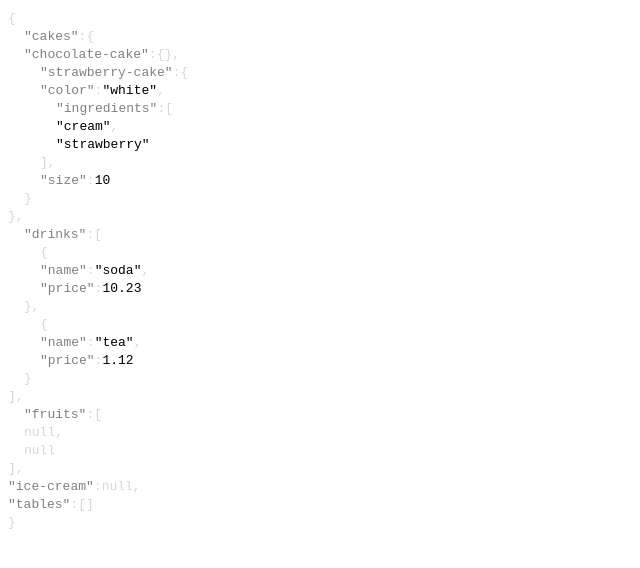
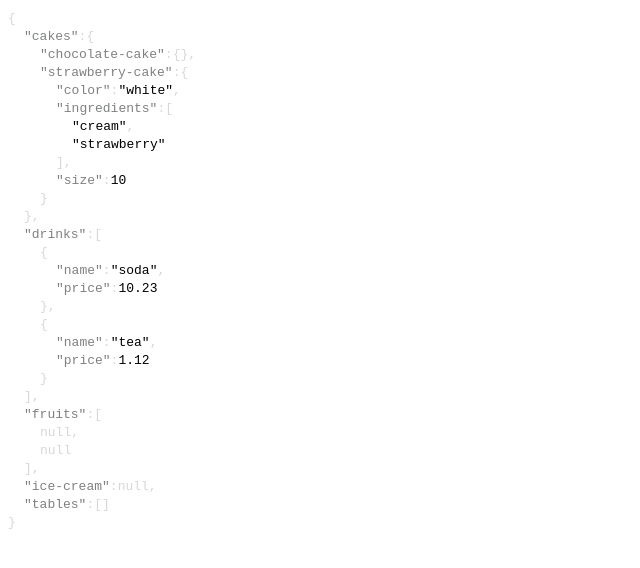
Before and after one commit to nikolaydubina/watchhttp, a plain HTML site: page webdelta/testdata/example.out.html in a window 1280 px wide. Shown: the whole page, without its empty margins (0-640 px from the left). Drawn offline with Linux system fonts and the light colour scheme.

Commit message:
pretty-json-html

```diff
--- a/webdelta/testdata/example.out.html
+++ b/webdelta/testdata/example.out.html
@@ -66,32 +66,32 @@
 
 <div class="json-container-row"><div class="json-container-padding"></div><div class="json-lang">{</div>
 </div><div class="json-container-row"><div class="json-container-padding">&nbsp&nbsp&nbsp&nbsp</div><div class="json-key json-string">"cakes"</div><div class="json-lang">:</div><div class="json-lang">{</div>
-</div><div class="json-container-row"><div class="json-container-padding">&nbsp&nbsp&nbsp&nbsp</div><div class="json-key json-string">"chocolate-cake"</div><div class="json-lang">:</div><div class="json-lang">{</div><div class="json-lang">}</div><div class="json-lang">,</div>
+</div><div class="json-container-row"><div class="json-container-padding">&nbsp&nbsp&nbsp&nbsp&nbsp&nbsp&nbsp&nbsp</div><div class="json-key json-string">"chocolate-cake"</div><div class="json-lang">:</div><div class="json-lang">{</div><div class="json-lang">}</div><div class="json-lang">,</div>
 </div><div class="json-container-row"><div class="json-container-padding">&nbsp&nbsp&nbsp&nbsp&nbsp&nbsp&nbsp&nbsp</div><div class="json-key json-string">"strawberry-cake"</div><div class="json-lang">:</div><div class="json-lang">{</div>
-</div><div class="json-container-row"><div class="json-container-padding">&nbsp&nbsp&nbsp&nbsp&nbsp&nbsp&nbsp&nbsp</div><div class="json-key json-string">"color"</div><div class="json-lang">:</div><div class="json-value json-string">"white"</div><div class="json-lang">,</div>
+</div><div class="json-container-row"><div class="json-container-padding">&nbsp&nbsp&nbsp&nbsp&nbsp&nbsp&nbsp&nbsp&nbsp&nbsp&nbsp&nbsp</div><div class="json-key json-string">"color"</div><div class="json-lang">:</div><div class="json-value json-string">"white"</div><div class="json-lang">,</div>
 </div><div class="json-container-row"><div class="json-container-padding">&nbsp&nbsp&nbsp&nbsp&nbsp&nbsp&nbsp&nbsp&nbsp&nbsp&nbsp&nbsp</div><div class="json-key json-string">"ingredients"</div><div class="json-lang">:</div><div class="json-lang">[</div>
-</div><div class="json-container-row"><div class="json-container-padding">&nbsp&nbsp&nbsp&nbsp&nbsp&nbsp&nbsp&nbsp&nbsp&nbsp&nbsp&nbsp</div><div class="json-value json-string">"cream"</div><div class="json-lang">,</div>
-</div><div class="json-container-row"><div class="json-container-padding">&nbsp&nbsp&nbsp&nbsp&nbsp&nbsp&nbsp&nbsp&nbsp&nbsp&nbsp&nbsp</div><div class="json-value json-string">"strawberry"</div>
-</div><div class="json-container-row"><div class="json-container-padding">&nbsp&nbsp&nbsp&nbsp&nbsp&nbsp&nbsp&nbsp</div><div class="json-lang">]</div><div class="json-lang">,</div>
-</div><div class="json-container-row"><div class="json-container-padding">&nbsp&nbsp&nbsp&nbsp&nbsp&nbsp&nbsp&nbsp</div><div class="json-key json-string">"size"</div><div class="json-lang">:</div><div class="json-value json-number">10</div>
-</div><div class="json-container-row"><div class="json-container-padding">&nbsp&nbsp&nbsp&nbsp</div><div class="json-lang">}</div>
-</div><div class="json-container-row"><div class="json-container-padding"></div><div class="json-lang">}</div><div class="json-lang">,</div>
+</div><div class="json-container-row"><div class="json-container-padding">&nbsp&nbsp&nbsp&nbsp&nbsp&nbsp&nbsp&nbsp&nbsp&nbsp&nbsp&nbsp&nbsp&nbsp&nbsp&nbsp</div><div class="json-value json-string">"cream"</div><div class="json-lang">,</div>
+</div><div class="json-container-row"><div class="json-container-padding">&nbsp&nbsp&nbsp&nbsp&nbsp&nbsp&nbsp&nbsp&nbsp&nbsp&nbsp&nbsp&nbsp&nbsp&nbsp&nbsp</div><div class="json-value json-string">"strawberry"</div>
+</div><div class="json-container-row"><div class="json-container-padding">&nbsp&nbsp&nbsp&nbsp&nbsp&nbsp&nbsp&nbsp&nbsp&nbsp&nbsp&nbsp</div><div class="json-lang">]</div><div class="json-lang">,</div>
+</div><div class="json-container-row"><div class="json-container-padding">&nbsp&nbsp&nbsp&nbsp&nbsp&nbsp&nbsp&nbsp&nbsp&nbsp&nbsp&nbsp</div><div class="json-key json-string">"size"</div><div class="json-lang">:</div><div class="json-value json-number">10</div>
+</div><div class="json-container-row"><div class="json-container-padding">&nbsp&nbsp&nbsp&nbsp&nbsp&nbsp&nbsp&nbsp</div><div class="json-lang">}</div>
+</div><div class="json-container-row"><div class="json-container-padding">&nbsp&nbsp&nbsp&nbsp</div><div class="json-lang">}</div><div class="json-lang">,</div>
 </div><div class="json-container-row"><div class="json-container-padding">&nbsp&nbsp&nbsp&nbsp</div><div class="json-key json-string">"drinks"</div><div class="json-lang">:</div><div class="json-lang">[</div>
 </div><div class="json-container-row"><div class="json-container-padding">&nbsp&nbsp&nbsp&nbsp&nbsp&nbsp&nbsp&nbsp</div><div class="json-lang">{</div>
-</div><div class="json-container-row"><div class="json-container-padding">&nbsp&nbsp&nbsp&nbsp&nbsp&nbsp&nbsp&nbsp</div><div class="json-key json-string">"name"</div><div class="json-lang">:</div><div class="json-value json-string">"soda"</div><div class="json-lang">,</div>
-</div><div class="json-container-row"><div class="json-container-padding">&nbsp&nbsp&nbsp&nbsp&nbsp&nbsp&nbsp&nbsp</div><div class="json-key json-string">"price"</div><div class="json-lang">:</div><div class="json-value json-number">10.23</div>
-</div><div class="json-container-row"><div class="json-container-padding">&nbsp&nbsp&nbsp&nbsp</div><div class="json-lang">}</div><div class="json-lang">,</div>
+</div><div class="json-container-row"><div class="json-container-padding">&nbsp&nbsp&nbsp&nbsp&nbsp&nbsp&nbsp&nbsp&nbsp&nbsp&nbsp&nbsp</div><div class="json-key json-string">"name"</div><div class="json-lang">:</div><div class="json-value json-string">"soda"</div><div class="json-lang">,</div>
+</div><div class="json-container-row"><div class="json-container-padding">&nbsp&nbsp&nbsp&nbsp&nbsp&nbsp&nbsp&nbsp&nbsp&nbsp&nbsp&nbsp</div><div class="json-key json-string">"price"</div><div class="json-lang">:</div><div class="json-value json-number">10.23</div>
+</div><div class="json-container-row"><div class="json-container-padding">&nbsp&nbsp&nbsp&nbsp&nbsp&nbsp&nbsp&nbsp</div><div class="json-lang">}</div><div class="json-lang">,</div>
 </div><div class="json-container-row"><div class="json-container-padding">&nbsp&nbsp&nbsp&nbsp&nbsp&nbsp&nbsp&nbsp</div><div class="json-lang">{</div>
-</div><div class="json-container-row"><div class="json-container-padding">&nbsp&nbsp&nbsp&nbsp&nbsp&nbsp&nbsp&nbsp</div><div class="json-key json-string">"name"</div><div class="json-lang">:</div><div class="json-value json-string">"tea"</div><div class="json-lang">,</div>
-</div><div class="json-container-row"><div class="json-container-padding">&nbsp&nbsp&nbsp&nbsp&nbsp&nbsp&nbsp&nbsp</div><div class="json-key json-string">"price"</div><div class="json-lang">:</div><div class="json-value json-number">1.12</div>
-</div><div class="json-container-row"><div class="json-container-padding">&nbsp&nbsp&nbsp&nbsp</div><div class="json-lang">}</div>
-</div><div class="json-container-row"><div class="json-container-padding"></div><div class="json-lang">]</div><div class="json-lang">,</div>
+</div><div class="json-container-row"><div class="json-container-padding">&nbsp&nbsp&nbsp&nbsp&nbsp&nbsp&nbsp&nbsp&nbsp&nbsp&nbsp&nbsp</div><div class="json-key json-string">"name"</div><div class="json-lang">:</div><div class="json-value json-string">"tea"</div><div class="json-lang">,</div>
+</div><div class="json-container-row"><div class="json-container-padding">&nbsp&nbsp&nbsp&nbsp&nbsp&nbsp&nbsp&nbsp&nbsp&nbsp&nbsp&nbsp</div><div class="json-key json-string">"price"</div><div class="json-lang">:</div><div class="json-value json-number">1.12</div>
+</div><div class="json-container-row"><div class="json-container-padding">&nbsp&nbsp&nbsp&nbsp&nbsp&nbsp&nbsp&nbsp</div><div class="json-lang">}</div>
+</div><div class="json-container-row"><div class="json-container-padding">&nbsp&nbsp&nbsp&nbsp</div><div class="json-lang">]</div><div class="json-lang">,</div>
 </div><div class="json-container-row"><div class="json-container-padding">&nbsp&nbsp&nbsp&nbsp</div><div class="json-key json-string">"fruits"</div><div class="json-lang">:</div><div class="json-lang">[</div>
-</div><div class="json-container-row"><div class="json-container-padding">&nbsp&nbsp&nbsp&nbsp</div><div class="json-lang json-value json-null">null</div><div class="json-lang">,</div>
-</div><div class="json-container-row"><div class="json-container-padding">&nbsp&nbsp&nbsp&nbsp</div><div class="json-lang json-value json-null">null</div>
-</div><div class="json-container-row"><div class="json-container-padding"></div><div class="json-lang">]</div><div class="json-lang">,</div>
-</div><div class="json-container-row"><div class="json-container-padding"></div><div class="json-key json-string">"ice-cream"</div><div class="json-lang">:</div><div class="json-lang json-value json-null">null</div><div class="json-lang">,</div>
-</div><div class="json-container-row"><div class="json-container-padding"></div><div class="json-key json-string">"tables"</div><div class="json-lang">:</div><div class="json-lang">[</div><div class="json-lang">]</div>
+</div><div class="json-container-row"><div class="json-container-padding">&nbsp&nbsp&nbsp&nbsp&nbsp&nbsp&nbsp&nbsp</div><div class="json-lang json-value json-null">null</div><div class="json-lang">,</div>
+</div><div class="json-container-row"><div class="json-container-padding">&nbsp&nbsp&nbsp&nbsp&nbsp&nbsp&nbsp&nbsp</div><div class="json-lang json-value json-null">null</div>
+</div><div class="json-container-row"><div class="json-container-padding">&nbsp&nbsp&nbsp&nbsp</div><div class="json-lang">]</div><div class="json-lang">,</div>
+</div><div class="json-container-row"><div class="json-container-padding">&nbsp&nbsp&nbsp&nbsp</div><div class="json-key json-string">"ice-cream"</div><div class="json-lang">:</div><div class="json-lang json-value json-null">null</div><div class="json-lang">,</div>
+</div><div class="json-container-row"><div class="json-container-padding">&nbsp&nbsp&nbsp&nbsp</div><div class="json-key json-string">"tables"</div><div class="json-lang">:</div><div class="json-lang">[</div><div class="json-lang">]</div>
 </div><div class="json-container-row"><div class="json-container-padding"></div><div class="json-lang">}</div>
 </div>
 
```
Also changed, not shown: 1 other file.
